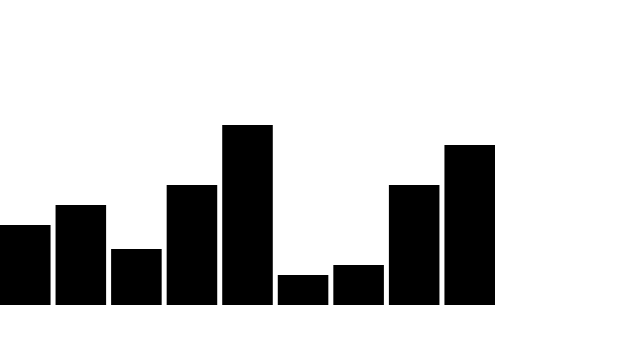
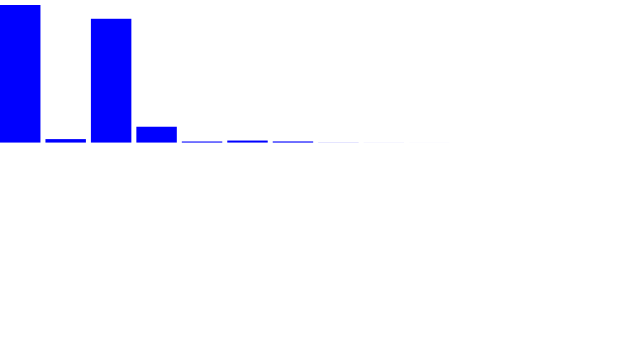
Before and after one commit to Pethaudi/JKU_SDS_WEB, a website: page src/index.html in a window 1280 px wide. Shown: the part 408-752 px from the top of the page, without its empty margins (0-640 px from the left). Drawn offline with nearby package versions, Linux system fonts and the light colour scheme.

Commit message:
added vertical bar

```diff
--- a/src/data/AppearancesPerContinentPercentage.json
+++ b/src/data/AppearancesPerContinentPercentage.json
@@ -1 +1 @@
-[{"name":"America","percentage":1368590.909090909},{"name":"Australia","percentage":31027.272727272724},{"name":"Europe","percentage":1110409.090909091},{"name":"Asia","percentage":141972.72727272726},{"name":"America/Indiana","percentage":9536.363636363636},{"name":"Pacific","percentage":18109.090909090908},{"name":"America/Argentina","percentage":10027.272727272726},{"name":"Africa","percentage":945.4545454545455},{"name":"Atlantic","percentage":327.2727272727273},{"name":"America/Kentucky","percentage":127.27272727272727},{"name":"Indian","percentage":27.27272727272727}]
+[{"name":"America","percentage":50.856189256843265},{"name":"Australia","percentage":1.1529587427918966},{"name":"Europe","percentage":41.26227531154884},{"name":"Asia","percentage":5.275639228297992},{"name":"America/Indiana","percentage":0.3543667510075299},{"name":"Pacific","percentage":0.6729252316558623},{"name":"America/Argentina","percentage":0.37260870005844177},{"name":"Africa","percentage":0.035132642616571126},{"name":"Atlantic","percentage":0.012161299367274619},{"name":"America/Kentucky","percentage":0.004729394198384574},{"name":"Indian","percentage":0.0010134416139395514}]
--- a/src/main.js
+++ b/src/main.js
@@ -35,26 +35,49 @@ async function showAppearancePerContinentBar(){
             .text(function(d) { return d }) //setting the text
 }
 
-function verticalBar(){
-    var data = [80, 100, 56, 120, 180, 30, 40, 120, 160]
-    var svgwidth = 500, svgheight = 300, barpadding = 5
+async function verticalBar(){
+    var data = await fetchFromData("AppearancesPerContinentPercentage")
+    var svgwidth = 500, barpadding = 5
     var barwidth = svgwidth / data.length
+    var toppadding = 15
+    var maxheight = 300
+    var svgheight = getHighestPixelSizeVerticalBar(data, maxheight)
 
     var svgelem = d3.select(".verticalBar")
         .attr("width", svgwidth)
-        .attr("height", svgheight)
 
     var barchart = svgelem.selectAll("rect")
         .data(data)
         .enter()
         .append("rect")
         .attr("y", function(d) {
-            return svgheight - d
+            return svgheight - calcFraction(maxheight, 100, d.percentage) - toppadding
         })
-        .attr("height", function(d) { return d })
+        .attr("height", function(d) {
+            fraction = calcFraction(maxheight, 100, d.percentage)
+            if(fraction > svgheight)
+                svgheight = fraction
+            return fraction
+        })
         .attr("width", barwidth - barpadding)
         .attr("transform", function(d, i) {
             var translate = [barwidth * i, 0]
             return "translate(" + translate + ")"
         })
+        .attr("style", "fill:rgb(0,0,255)")
 }
+
+function calcFraction(maxpx, maxval, elemval){
+    return (elemval / maxval) * maxpx
+}
+
+function getHighestPixelSizeVerticalBar(data, maxpx){
+    var current = 0
+    for(i = 0; i < data.length; i++){
+        var fraction = calcFraction(maxpx, 100, data[i].percentage)
+        if(fraction > current)
+            current = fraction
+    }
+
+    return current
+}
--- a/src/styles.css
+++ b/src/styles.css
@@ -2,3 +2,7 @@
     background-color: aqua;
     text-align: right;
 }
+
+rect {
+    color: aqua
+}
```
